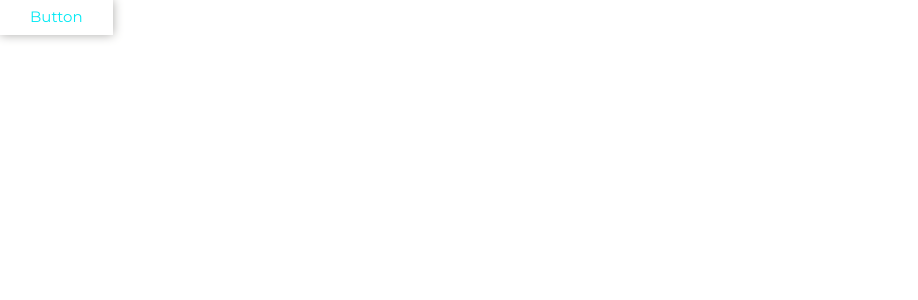
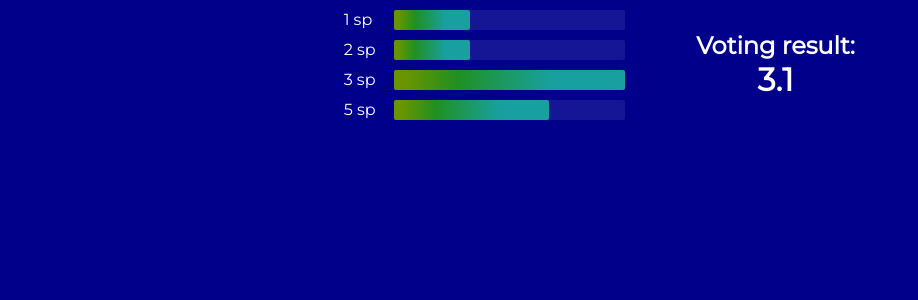
Before and after one commit to MagdalenaGie/Components-library, a React (Create React App) app: page / in a window 1280 px wide. Shown: the top 300 px of the page, without its empty margins (0-918 px from the left). Built offline with nearby package versions, Linux system fonts and the light colour scheme; the HTML template or start-up script is replaced by a standard one.

Commit message:
fix chart animation

```diff
--- a/src/App.tsx
+++ b/src/App.tsx
@@ -4,6 +4,7 @@ import { Fragment } from "react";
 // import logo from './assets/exampleLogo2.png';
 import FontStyles from "./components/fonts/FontStyles";
 import { Button } from "./components/button/Button";
+import { Chart } from "./components/chart/Chart";
 // import './components/fonts/FontStyles.css'
 
 function App() {
@@ -29,7 +30,8 @@ function App() {
     <Fragment>
         <FontStyles/>
         {/* <Navbar logoPath={logo} label={"Brand Name"} linkLabels={linkLabels}/> */}
-        <Button label={'Button'}/>
+        {/* <Button label={'Button'}/> */}
+        <Chart votes={[1, 3, 5, 3, 3, 2, 5]}/>
     </Fragment>
   );
 }
--- a/src/components/chart/Chart.tsx
+++ b/src/components/chart/Chart.tsx
@@ -1,6 +1,7 @@
-import React from 'react'
+import React, { useEffect, useState } from 'react'
 import styled from 'styled-components';
 import {ChartProps, BarProps} from "./Chart.types"
+// import './Chart.css'
 
 const StyledChartWrapper = styled.div`
     font-family: 'Montserrat';
@@ -51,7 +52,7 @@ const StyledGraphBar = styled.li<BarProps>`
     z-index: 9999;
     display: block;
     height: 20px;
-    width: ${props => props.width}%;
+    width: ${props => props.width[props.index]}%;
     &:hover {
         -webkit-transition: all 0.5s ease;
         -moz-transition: all 0.5s ease;
@@ -112,6 +113,8 @@ const StyledH2 = styled.h2`
 export const Chart: React.FC<ChartProps> = ({ ...props}) => {
     const possibleVotes = [0, 1, 2, 3, 5, 8, 13, 21, 34, 55, 89];
 
+    const [widthArr, setWidthArr] = useState([0, 0, 0, 0, 0, 0, 0, 0, 0, 0, 0]);
+
     const prepareVotesMapEntries = (votes: Array<number>): Array<number> => {
         const lowestVote = Math.min(...votes);
         const highestVote = Math.max(...votes);
@@ -143,15 +146,24 @@ export const Chart: React.FC<ChartProps> = ({ ...props}) => {
     const mapWithEntries = prepareMapWithEntries(mapEntries);
     const segregatedVotes = countVotes(props.votes, mapWithEntries);
 
-    const maxVotes = Math.max(...segregatedVotes.values());
+    useEffect(() => {
+        const maxVotes = Math.max(...segregatedVotes.values());
+        let newWidthArr = [0, 0, 0, 0, 0, 0, 0, 0, 0, 0, 0];
+        segregatedVotes.forEach((value: number, key: number) => {
+            let barLength = value / maxVotes * 100;
+            let valuePosition = possibleVotes.indexOf(key);
+            newWidthArr[valuePosition] = Math.round(barLength);
+        });
+        setWidthArr(newWidthArr);
+    }, []);
 
     let graphBars: JSX.Element[] = []
 
     segregatedVotes.forEach((value: number, key: number) => {
-        let barLength = value / maxVotes * 100;
+        let index = possibleVotes.indexOf(key);
         graphBars.push(
             <StyledGraphBarBack key={key+"-"+value} role={"grephBar"}>
-                <StyledGraphBar width={barLength} value={key} numberOfVotes={value}>
+                <StyledGraphBar width={widthArr} value={key} numberOfVotes={value} index={index}>
                     <StyledGraphLegend>{key} sp</StyledGraphLegend>
                 </StyledGraphBar>
             </StyledGraphBarBack>
--- a/src/components/chart/Chart.types.ts
+++ b/src/components/chart/Chart.types.ts
@@ -3,7 +3,8 @@ export interface ChartProps {
 }
 
 export interface BarProps {
-    width: number,
+    width: Array<number>,
+    index: number,
     numberOfVotes: number,
     value: number
 }
--- a/src/index.css
+++ b/src/index.css
@@ -1,3 +1,4 @@
 body {
     margin: 0px;
+    background-color: darkblue;
 }
```
